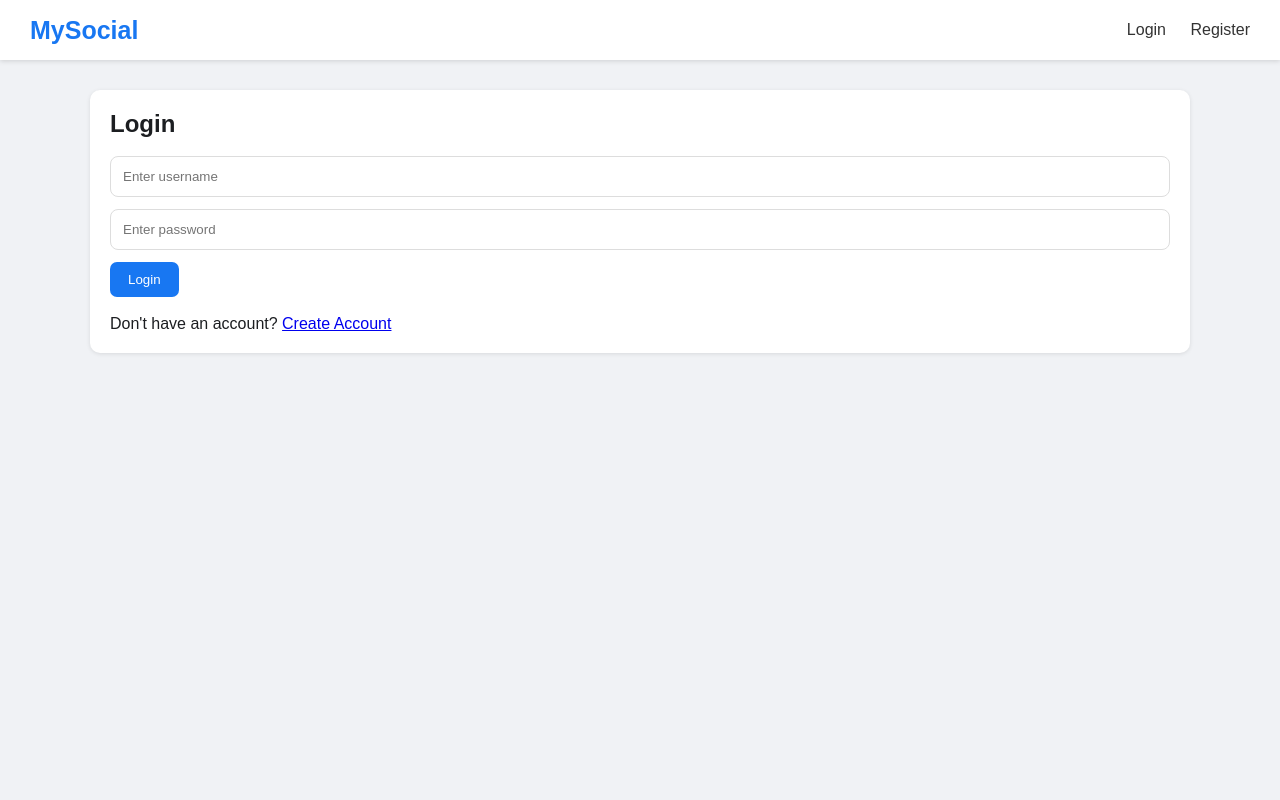
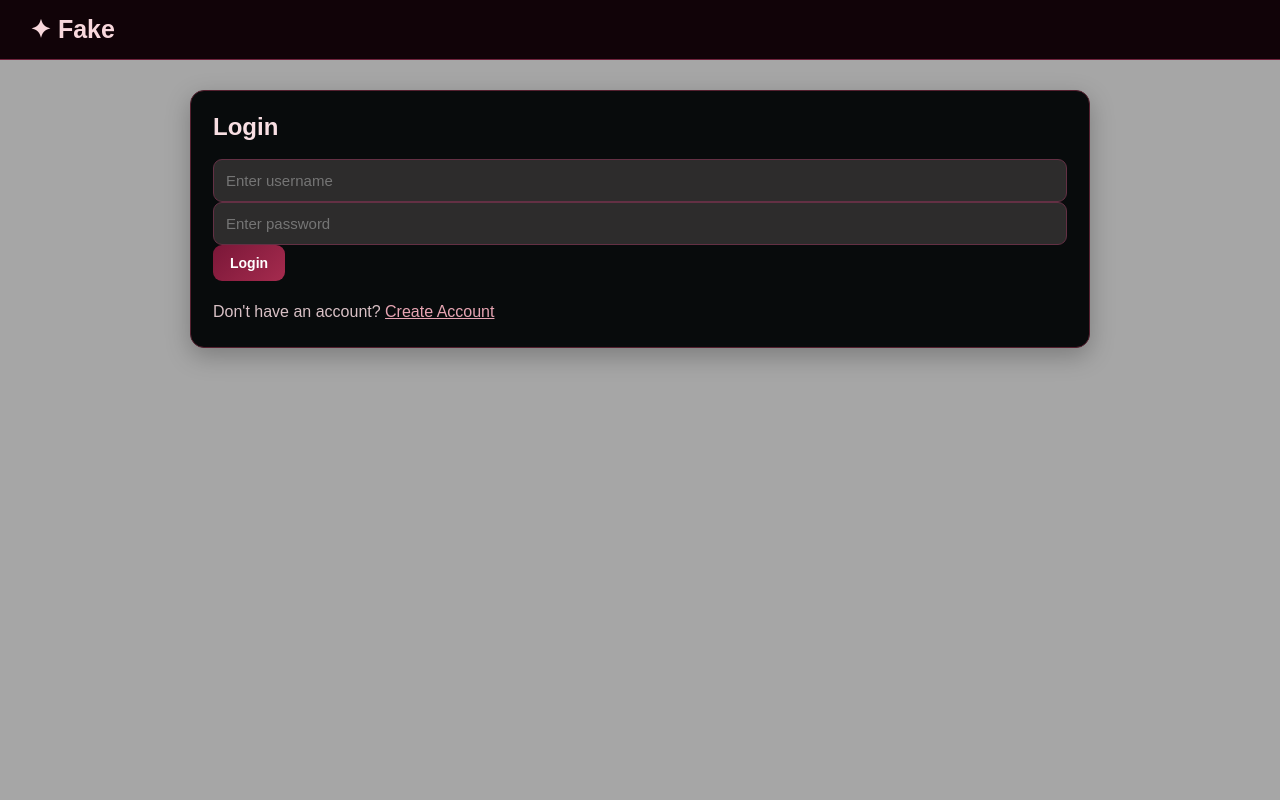
Before and after one commit to rakshith-stack/Social-app, a Django app: a page that uses social/templates/social/base.html in a window 1280 px wide. Run offline with Django 5.2, Linux system fonts and the light colour scheme.

Commit message:
Improve profile with post and improved user interface

```diff
--- a/social/templates/social/base.html
+++ b/social/templates/social/base.html
@@ -5,150 +5,384 @@
 
     <meta charset="UTF-8">
 
-    <meta name="viewport"
-          content="width=device-width, initial-scale=1.0">
+    <meta name="viewport" content="width=device-width, initial-scale=1.0">
 
-    <title>MySocial</title>
-
-    <link rel="stylesheet"
-          href="https://cdnjs.cloudflare.com/ajax/libs/font-awesome/6.5.2/css/all.min.css">
+    <title>Fake Book</title>
 
     <style>
 
         * {
+            box-sizing: border-box;
             margin: 0;
             padding: 0;
-            box-sizing: border-box;
         }
 
         body {
-            font-family: Arial, sans-serif;
-            background: #f0f2f5;
-            color: #1c1e21;
+            font-family: Arial, Helvetica, sans-serif;
+
+            background: rgba(0, 0, 0, 0.35);
+
+            color: #f5e6e8;
+
+            min-height: 100vh;
         }
 
-        .navbar {
-            height: 60px;
-            background: white;
+
+
+
+        nav {
+            background: #110308;
+
+            border-bottom: 1px solid #70243d;
+
+            padding: 15px 30px;
+
             display: flex;
+
             align-items: center;
+
             justify-content: space-between;
-            padding: 0 30px;
-            box-shadow: 0 1px 5px rgba(0,0,0,0.15);
+
+            position: sticky;
+
+            top: 0;
+
+            z-index: 100;
         }
+
 
         .logo {
             font-size: 25px;
+
             font-weight: bold;
-            color: #1877f2;
+
+            color: #f8d7dc;
+
+            text-decoration: none;
         }
 
-        .nav-right a {
+
+        .nav-links {
+            display: flex;
+
+            align-items: center;
+
+            gap: 8px;
+
+            flex-wrap: wrap;
+        }
+
+
+        .nav-links a {
+            color: #f3dce1;
+
             text-decoration: none;
-            margin-left: 20px;
-            color: #333;
+
+            padding: 9px 13px;
+
+            border-radius: 8px;
+
+            transition: 0.2s;
         }
+
+
+        .nav-links a:hover {
+            background: #5b5859;
+
+            color: white;
+        }
+
+
 
         .container {
             width: 90%;
-            max-width: 1100px;
+
+            max-width: 900px;
+
             margin: 30px auto;
         }
 
+
         .card {
-            background: white;
-            padding: 20px;
-            border-radius: 10px;
+            background: #080b0c;
+
+            border: 1px solid #54202f;
+
+            border-radius: 14px;
+
+            padding: 22px;
+
             margin-bottom: 20px;
-            box-shadow: 0 1px 4px rgba(0,0,0,0.1);
+
+            box-shadow:
+                0 8px 25px rgba(0, 0, 0, 0.25);
         }
+
+
+        .card:hover {
+            border-color: #7d3049;
+        }
+
+
+
+        h1 {
+            color: #fff1f3;
+
+            font-size: 28px;
+        }
+
+
+        h2 {
+            color: #f8dfe3;
+        }
+
+
+        h3 {
+            color: #e8aeb9;
+        }
+
+
+        p {
+            color: #d9c1c6;
+
+            line-height: 1.6;
+        }
+
+
+        small {
+            color: #a88b92;
+        }
+
 
         input,
         textarea {
+
             width: 100%;
+
+            background: #2d2c2c;
+
+            color: #fff1f3;
+
+            border: 1px solid #633044;
+
+            border-radius: 9px;
+
             padding: 12px;
-            border: 1px solid #ddd;
-            border-radius: 8px;
-            margin-bottom: 12px;
+
+            font-size: 15px;
+
+            outline: none;
+
+            transition: 0.2s;
         }
 
-        button {
-            background: #1877f2;
-            color: white;
-            border: none;
-            padding: 10px 18px;
-            border-radius: 7px;
-            cursor: pointer;
+
+        textarea {
+            resize: vertical;
         }
 
+
+        input:focus,
+        textarea:focus {
+
+            border-color: #c05a73;
+
+            box-shadow:
+                0 0 0 2px rgba(192, 90, 115, 0.15);
+        }
+
+
+
+
+        button {
+
+            background: linear-gradient(
+                135deg,
+                #7a1738,
+                #a52b4e
+            );
+
+            color: white;
+
+            border: none;
+
+            border-radius: 9px;
+
+            padding: 10px 17px;
+
+            font-size: 14px;
+
+            font-weight: bold;
+
+            cursor: pointer;
+
+            transition: 0.2s;
+        }
+
+
         button:hover {
-            background: #166fe5;
+
+            background: linear-gradient(
+                135deg,
+                #922047,
+                #bd3659
+            );
+
+            transform: translateY(-1px);
+
+            box-shadow:
+                0 6px 18px rgba(122, 23, 56, 0.35);
+        }
+
+
+
+
+        a {
+            color: #e7a5b3;
+        }
+
+
+
+        img {
+
+            border-radius: 10px;
+
+            max-width: 100%;
+        }
+
+
+
+
+        video {
+
+            border-radius: 10px;
+
+            max-width: 100%;
+
+            background: #000;
+        }
+
+
+        label {
+            color: #e5cdd2;
+        }
+
+
+
+
+        hr {
+
+            border: none;
+
+            border-top: 1px solid #54202f;
+
+            margin: 20px 0;
+        }
+
+
+
+
+        @media (max-width: 700px) {
+
+            nav {
+
+                padding: 14px;
+
+                flex-direction: column;
+
+                gap: 12px;
+            }
+
+
+            .nav-links {
+
+                justify-content: center;
+            }
+
+
+            .container {
+
+                width: 94%;
+
+                margin-top: 20px;
+            }
+
+
+            .card {
+
+                padding: 17px;
+            }
+
+
+            h1 {
+
+                font-size: 24px;
+            }
+
         }
 
     </style>
 
 </head>
 
+
 <body>
 
-    <nav class="navbar">
 
-        <div class="logo">
-            MySocial
-        </div>
 
-        <div class="nav-right">
 
-            {% if user.is_authenticated %}
+    <nav>
 
-                <span>
-                    Hello, {{ user.username }}
-                </span>
+        <a href="{% url 'home' %}" class="logo">
+            ✦ Fake
+        </a>
+
+
+        {% if user.is_authenticated %}
+
+            <div class="nav-links">
 
                 <a href="{% url 'home' %}">
-                    Home
+                    🏠 Home
                 </a>
+
                 <a href="{% url 'profile' %}">
-                    Profile
+                    👤 Profile
                 </a>
+
                 <a href="{% url 'users' %}">
-                    Find Friends
+                    👥 Search Friends
                 </a>
+
+                <a href="{% url 'requests' %}">
+                    📩 Requests
+                </a>
+
                 <a href="{% url 'my_friends' %}">
-                    My Friends
-                </a>
-                <a href="{% url 'requests' %}">
-                    Friend Requests
+                    🤝 My Friends
                 </a>
 
                 <a href="{% url 'logout' %}">
-                    Logout
+                    🚪 Logout
                 </a>
 
-            {% else %}
+            </div>
 
-                <a href="{% url 'login' %}">
-                    Login
-                </a>
-
-                <a href="{% url 'register' %}">
-                    Register
-                </a>
-
-            {% endif %}
-
-        </div>
+        {% endif %}
 
     </nav>
 
 
-    <div class="container">
+
+
+    <main class="container">
 
         {% block content %}
 
         {% endblock %}
 
-    </div>
+    </main>
+
 
 </body>
 
```
Also changed, not shown: social/templates/social/edit_post.html (+3 -4 lines), social/templates/social/home.html (+4 -13 lines), social/templates/social/profile.html (+3 -8 lines), media/post_images/sign.jpeg (added).
